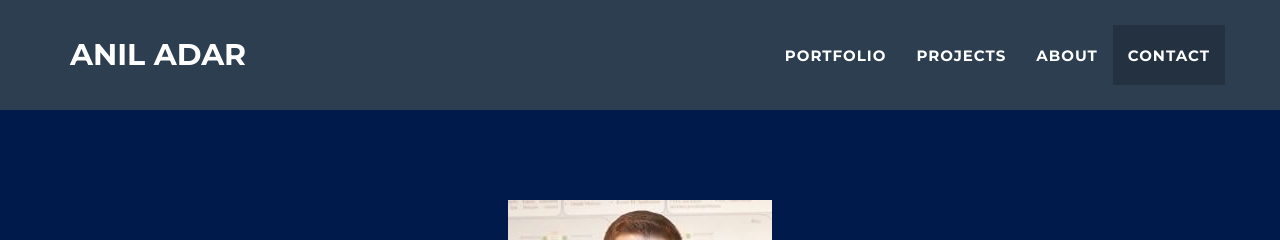
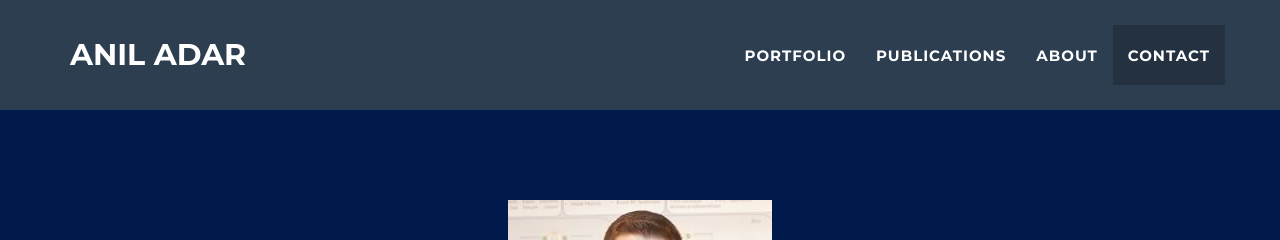
Before and after one commit to aniladar/aniladar.github.io, a Jekyll site: the page built from _posts/2014-07-18-project-1.markdown, in a window 1280 px wide. Shown: the top 240 px of the page. Built offline with Jekyll 4.4.1, drawn with Linux system fonts in a browser that asks for light colours; our own code applies the rules of GitHub Pages for plain Markdown files.

Commit message:
navbar
publications

```diff
--- a/_includes/nav.html
+++ b/_includes/nav.html
@@ -22,7 +22,7 @@
                         <a href="#portfolio">Portfolio</a>
                     </li>
                     <li class="page-scroll">
-                        <a href="#projects">Projects</a>
+                        <a href="#publications">Publications</a>
                     </li>
                     <li class="page-scroll">
                         <a href="#about">About</a>
```
